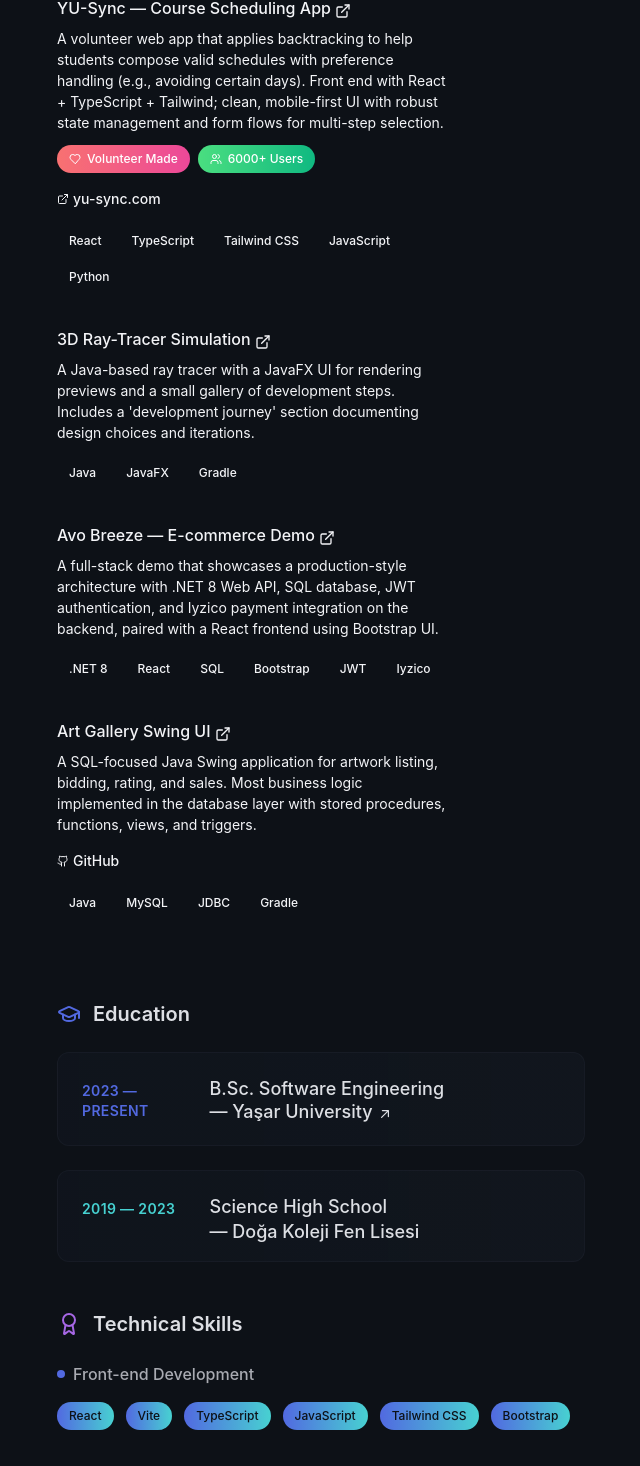
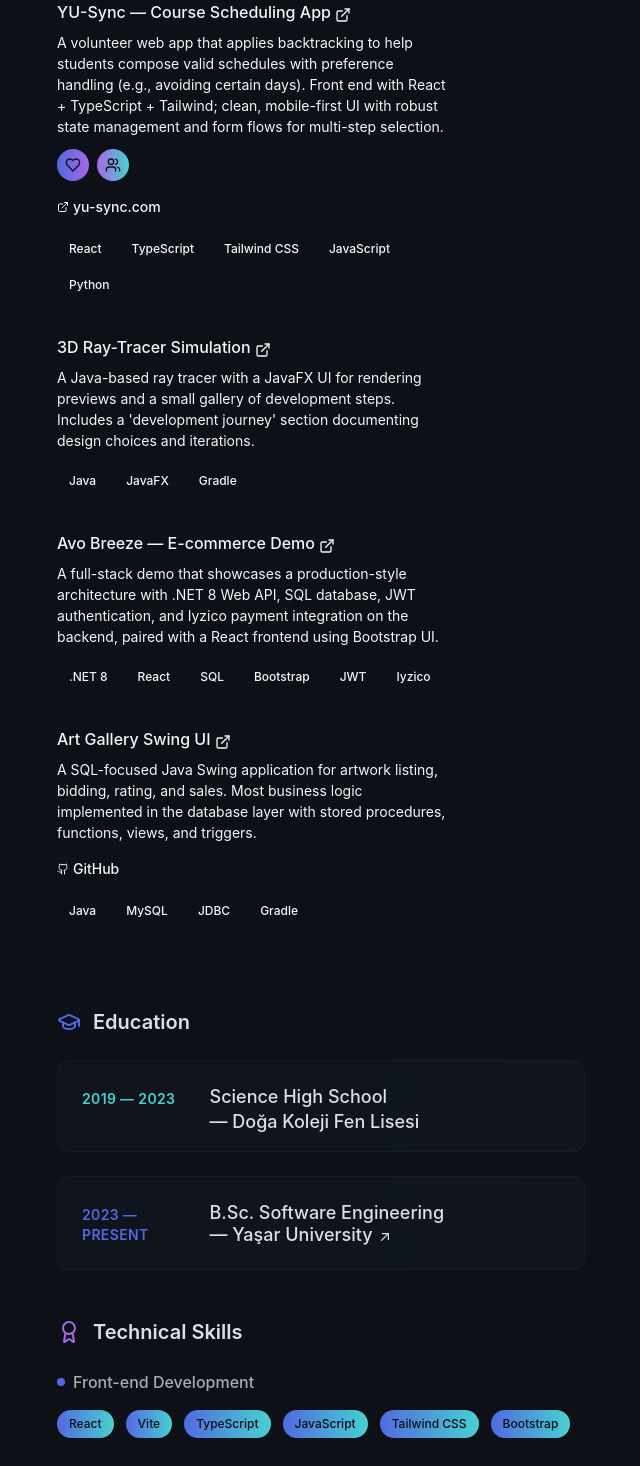
Before and after one commit to this-Demir/demirdogen.dev-portfolio, a React (Vite) app: page / in a window 1280 px wide. Shown: the part 1178-2644 px from the top of the page, without its empty margins (599-1239 px from the left). Built offline with nearby package versions, Linux system fonts and the light colour scheme; the HTML template or start-up script is replaced by a standard one.

Commit message:
Update badges and education section

```diff
--- a/src/components/VolunteerBadge.tsx
+++ b/src/components/VolunteerBadge.tsx
@@ -11,16 +11,14 @@ const VolunteerBadge = ({ type, delay = 0 }: VolunteerBadgeProps) => {
 
   const badges = {
     volunteer: {
-      icon: <Heart className="h-3 w-3" />,
-      text: 'Volunteer Made',
+      icon: <Heart className="h-4 w-4" />,
       tooltip: 'Volunteer made for Yaşar University students to generate schedules easily',
-      gradient: 'from-red-400 to-pink-500'
+      gradient: 'from-ui-blue to-ui-purple'
     },
     users: {
-      icon: <Users className="h-3 w-3" />,
-      text: '6000+ Users',
+      icon: <Users className="h-4 w-4" />,
       tooltip: '6000 students and 14000 page views during enrollment time',
-      gradient: 'from-green-400 to-emerald-500'
+      gradient: 'from-ui-purple to-ui-teal'
     }
   };
 
@@ -30,14 +28,14 @@ const VolunteerBadge = ({ type, delay = 0 }: VolunteerBadgeProps) => {
     <div className="relative">
       <span
         className={`
-          inline-flex items-center gap-1.5 rounded-full px-3 py-1.5 text-xs font-medium
+          inline-flex items-center justify-center rounded-full w-8 h-8
           bg-gradient-to-r ${badge.gradient}
-          text-white
+          text-midnight
           cursor-pointer
           transition-all duration-300 ease-out
-          hover:scale-105 hover:shadow-lg
+          hover:scale-110 hover:shadow-lg
           animate-scale-in
-          ${isHovered ? 'animate-glow-pulse' : ''}
+          ${isHovered ? 'shadow-lg ring-2 ring-ui-blue/20' : ''}
           glow-on-hover
         `}
         style={{
@@ -47,15 +45,14 @@ const VolunteerBadge = ({ type, delay = 0 }: VolunteerBadgeProps) => {
         onMouseLeave={() => setIsHovered(false)}
       >
         {badge.icon}
-        {badge.text}
       </span>
 
       {/* Tooltip */}
       {isHovered && (
-        <div className="absolute bottom-full left-1/2 transform -translate-x-1/2 mb-2 z-10 animate-fade-in-up">
-          <div className="bg-midnight/95 text-silver text-xs rounded-lg px-3 py-2 max-w-xs text-center border border-steel-blue/30 backdrop-blur-sm">
+        <div className="absolute bottom-full left-1/2 transform -translate-x-1/2 mb-3 z-20 animate-fade-in">
+          <div className="bg-deep-blue/95 text-silver text-xs rounded-lg px-3 py-2 max-w-xs text-center border border-ui-blue/30 backdrop-blur-sm shadow-xl">
             {badge.tooltip}
-            <div className="absolute top-full left-1/2 transform -translate-x-1/2 w-0 h-0 border-l-4 border-r-4 border-t-4 border-transparent border-t-midnight/95"></div>
+            <div className="absolute top-full left-1/2 transform -translate-x-1/2 w-0 h-0 border-l-4 border-r-4 border-t-4 border-transparent border-t-deep-blue/95"></div>
           </div>
         </div>
       )}
--- a/src/pages/Index.tsx
+++ b/src/pages/Index.tsx
@@ -146,6 +146,24 @@ const Index = () => {
             </div>
             <div className="space-y-6">
               <div className="group relative grid pb-4 transition-all sm:grid-cols-8 sm:gap-8 hover:!opacity-100 group-hover/list:opacity-50 p-6 bg-gradient-to-r from-deep-blue/30 to-ocean-blue/20 rounded-xl border border-steel-blue/20 animated-border glow-on-hover">
+                <div className="mb-2 mt-1 text-sm font-semibold uppercase tracking-wide text-ui-teal sm:col-span-2">
+                  2019 — 2023
+                </div>
+                <div className="sm:col-span-6">
+                  <h4 className="font-medium leading-snug text-pearl text-lg">
+                    <div>
+                      <span>
+                        Science High School{' '}
+                        <span className="inline-block">
+                          — Doğa Koleji Fen Lisesi
+                        </span>
+                      </span>
+                    </div>
+                  </h4>
+                </div>
+              </div>
+
+              <div className="group relative grid pb-4 transition-all sm:grid-cols-8 sm:gap-8 hover:!opacity-100 group-hover/list:opacity-50 p-6 bg-gradient-to-r from-deep-blue/30 to-ocean-blue/20 rounded-xl border border-steel-blue/20 animated-border glow-on-hover">
                 <div className="mb-2 mt-1 text-sm font-semibold uppercase tracking-wide text-ui-blue sm:col-span-2">
                   2023 — Present
                 </div>
@@ -180,24 +198,6 @@ const Index = () => {
                           </span>
                         </span>
                       </a>
-                    </div>
-                  </h4>
-                </div>
-              </div>
-
-              <div className="group relative grid pb-4 transition-all sm:grid-cols-8 sm:gap-8 hover:!opacity-100 group-hover/list:opacity-50 p-6 bg-gradient-to-r from-deep-blue/30 to-ocean-blue/20 rounded-xl border border-steel-blue/20 animated-border glow-on-hover">
-                <div className="mb-2 mt-1 text-sm font-semibold uppercase tracking-wide text-ui-teal sm:col-span-2">
-                  2019 — 2023
-                </div>
-                <div className="sm:col-span-6">
-                  <h4 className="font-medium leading-snug text-pearl text-lg">
-                    <div>
-                      <span>
-                        Science High School{' '}
-                        <span className="inline-block">
-                          — Doğa Koleji Fen Lisesi
-                        </span>
-                      </span>
                     </div>
                   </h4>
                 </div>
```
